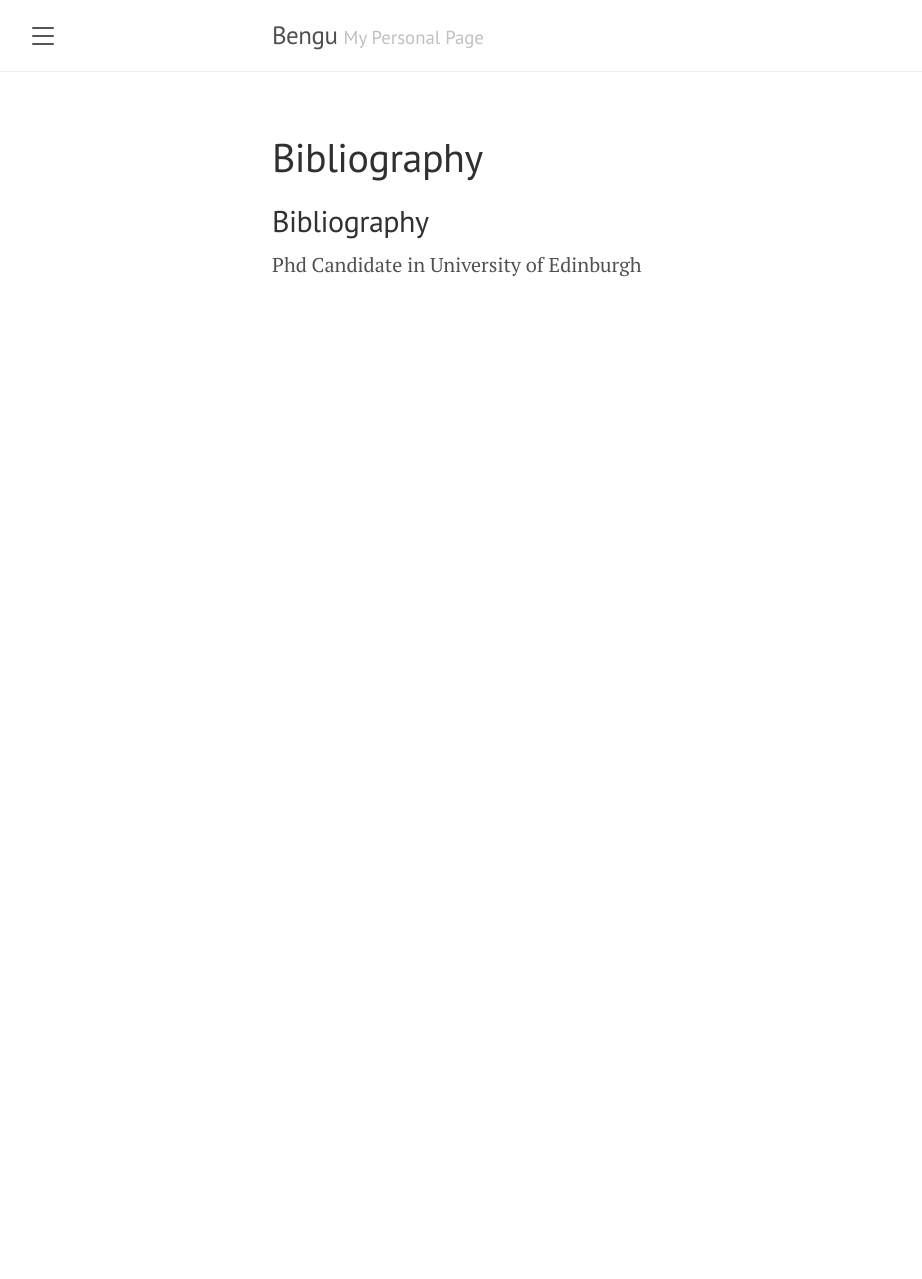
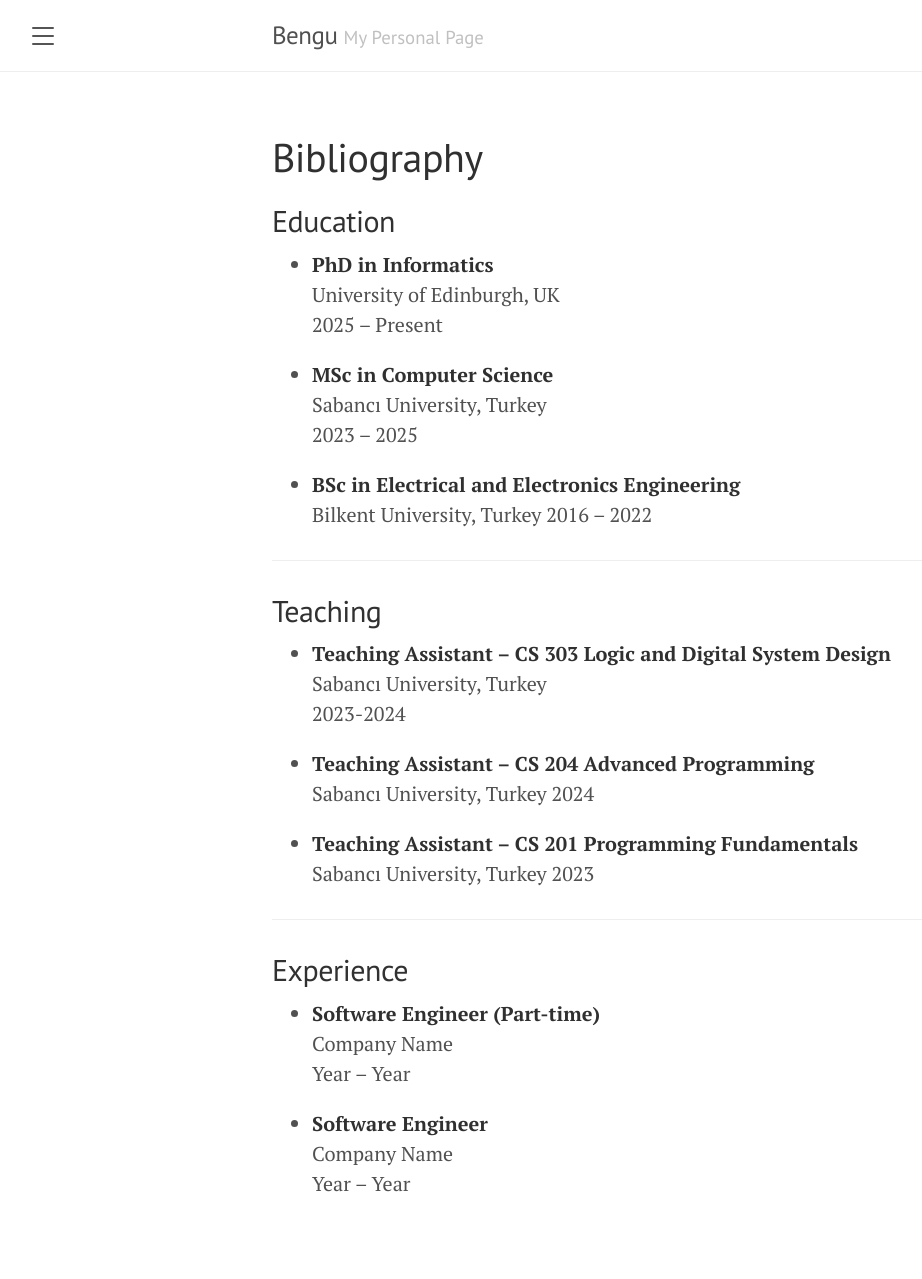
Before and after one commit to bengulay/bengulay.github.io, a Jekyll site: the page built from bibliography.md, in a window 1280 px wide. Shown: the whole page, without its empty margins (8-930 px from the left). Built offline with Jekyll 4.4.1, drawn with Linux system fonts in a browser that asks for light colours; before the commit the page ends 900 px from its top, so only the background shows below that.

Commit message:
Update bibliography.md

```diff
--- a/bibliography.md
+++ b/bibliography.md
@@ -4,6 +4,44 @@ title: Bibliography
 permalink: /bibliography/
 ---
 
-## Bibliography
+## Education
 
-Phd Candidate in University of Edinburgh
+- **PhD in Informatics**
+  University of Edinburgh, UK
+  2025 – Present
+
+- **MSc in Computer Science**
+  Sabancı University, Turkey
+  2023 – 2025
+
+- **BSc in Electrical and Electronics Engineering**
+  Bilkent University, Turkey
+  2016 – 2022
+
+---
+
+## Teaching
+
+- **Teaching Assistant – CS 303 Logic and Digital System Design**
+  Sabancı University, Turkey
+  2023-2024
+
+- **Teaching Assistant – CS 204 Advanced Programming**
+  Sabancı University, Turkey
+  2024
+
+- **Teaching Assistant – CS 201 Programming Fundamentals**
+  Sabancı University, Turkey
+  2023
+
+---
+
+## Experience
+
+- **Software Engineer (Part-time)**
+  Company Name
+  Year – Year
+
+- **Software Engineer**
+  Company Name
+  Year – Year
```
